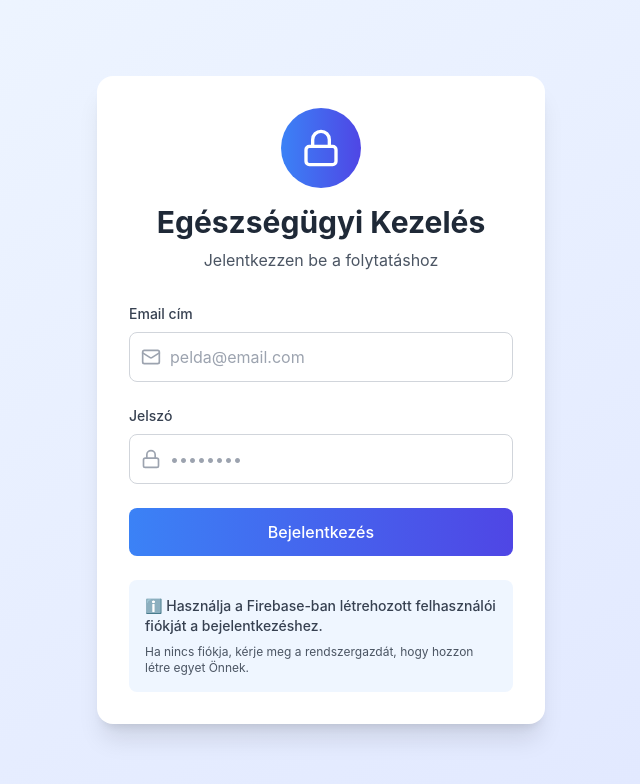
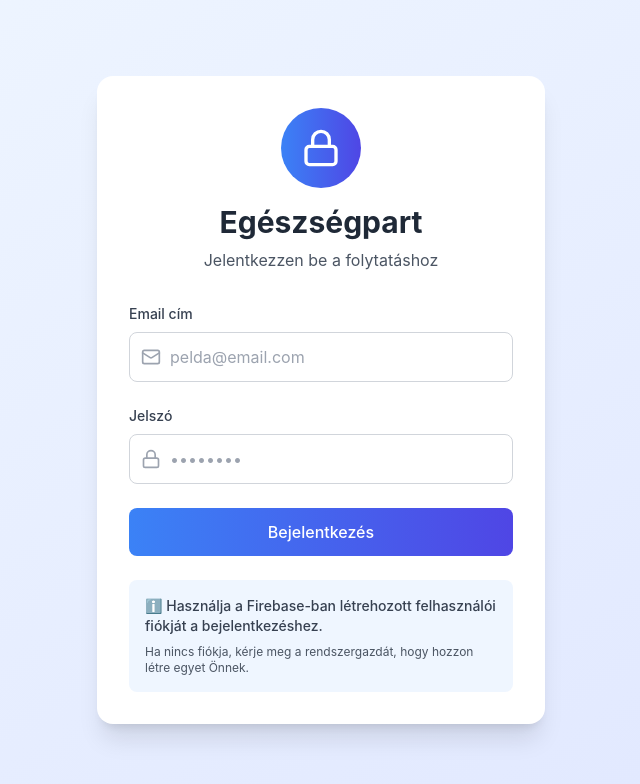
Before and after one commit to pancekristof/EP-drafr, a React (Create React App) app: page / in a window 1280 px wide. Shown: the top 784 px of the page, without its empty margins (319-959 px from the left). Built offline with nearby package versions, Linux system fonts and the light colour scheme; no server answers; the database is empty.

Commit message:
Update Login.js

```diff
--- a/src/components/Login.js
+++ b/src/components/Login.js
@@ -33,7 +33,7 @@ const Login = ({ onLogin }) => {
             <div className="bg-gradient-to-r from-blue-500 to-indigo-600 rounded-full p-4 w-20 h-20 mx-auto mb-4 flex items-center justify-center">
               <Lock className="w-10 h-10 text-white" />
             </div>
-            <h1 className="text-3xl font-bold text-gray-800">Egészségügyi Kezelés</h1>
+            <h1 className="text-3xl font-bold text-gray-800">Egészségpart</h1>
             <p className="text-gray-600 mt-2">Jelentkezzen be a folytatáshoz</p>
           </div>
 
```
